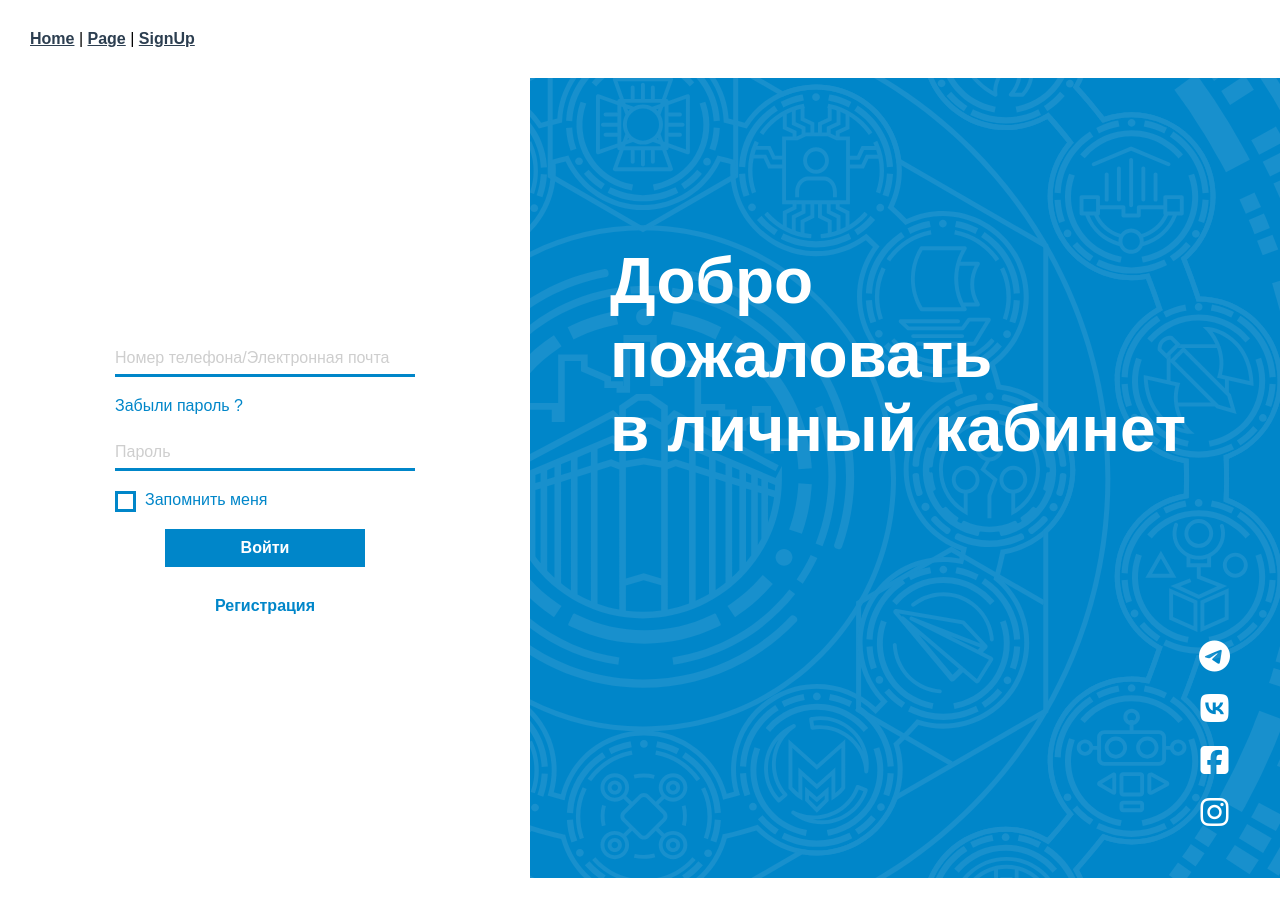
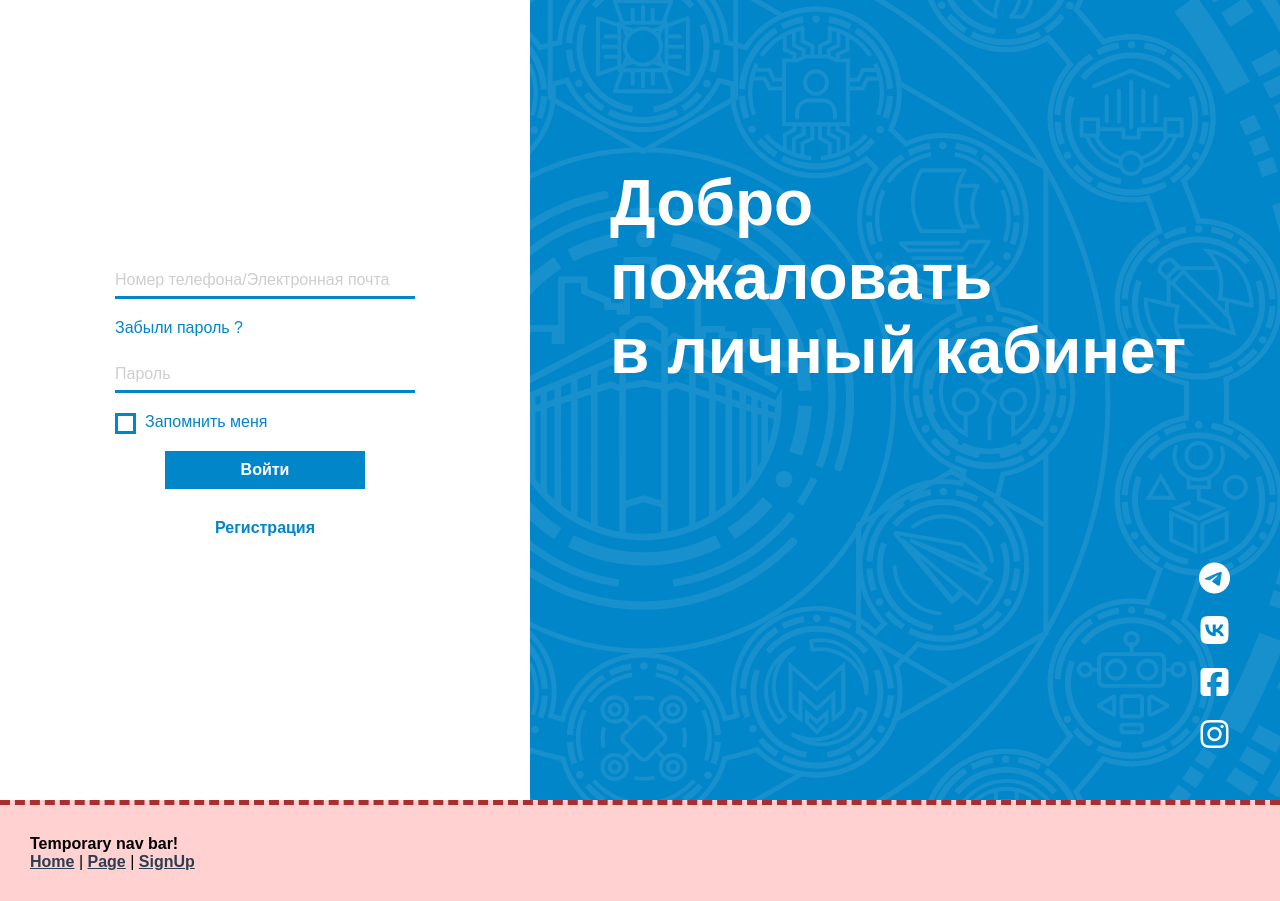
Before and after one commit to dudosyka/adtspb_node, a Vue app in the folder vue/: page /login in a window 1280 px wide. Before the commit the page ends 878 px from the top, so only its background shows below. Built offline with nearby package versions, Linux system fonts and the light colour scheme.

Commit message:
another nav bar, under App

```diff
--- a/vue/src/App.vue
+++ b/vue/src/App.vue
@@ -1,12 +1,13 @@
 <template>
   <div id="app">
+    <router-view />
+
     <div id="nav">
+      <b>Temporary nav bar!</b> <br>
       <router-link to="/">Home</router-link> |
       <router-link to="/page">Page</router-link> |
       <router-link to="/signup">SignUp</router-link>
     </div>
-
-    <router-view />
   </div>
 </template>
 
@@ -15,6 +16,8 @@
 /*  hj */
 #nav {
   padding: 30px;
+  border-top: 5px dashed #ab2d2d;
+  background-color: #ffd1d1;
 }
 
 #nav a {
```
